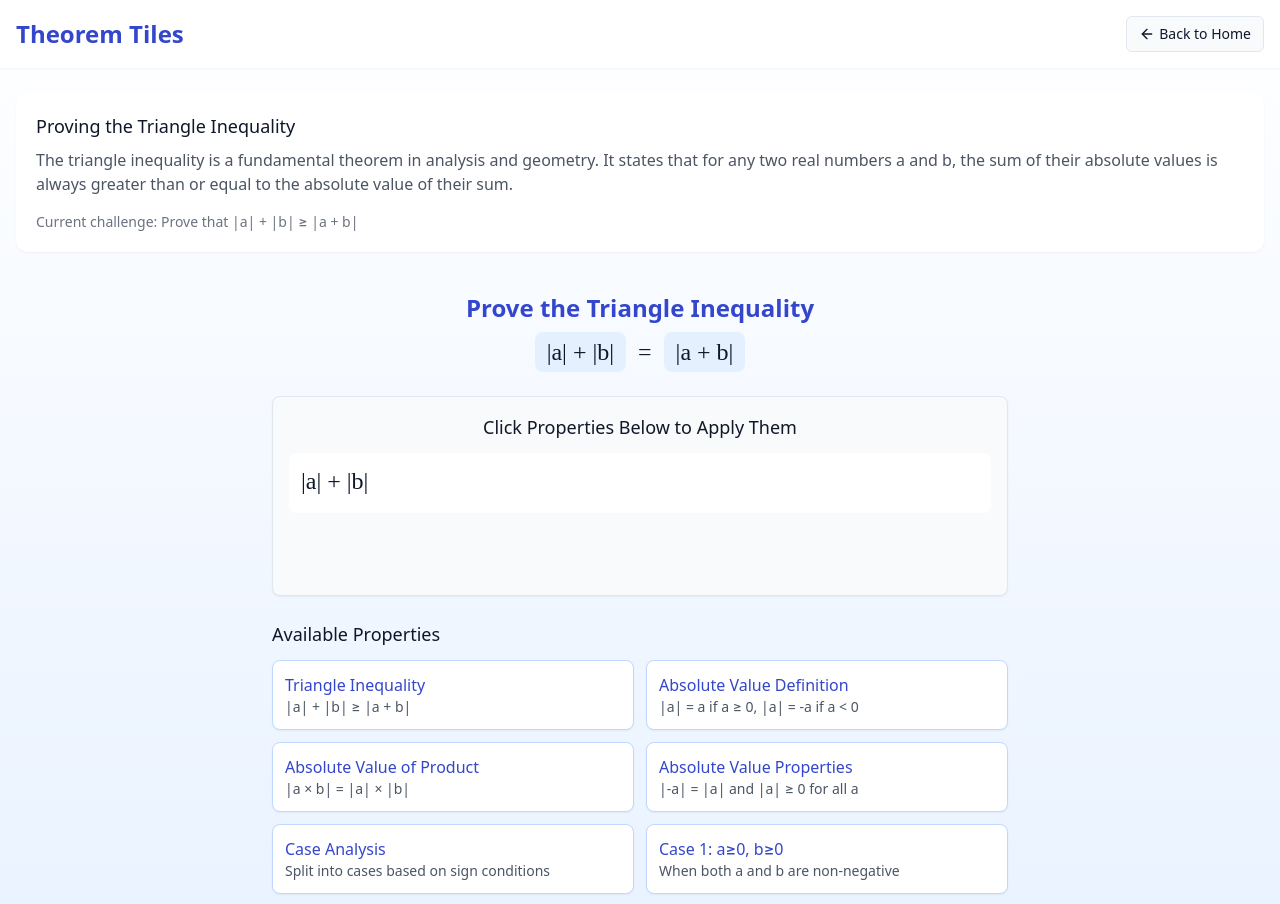
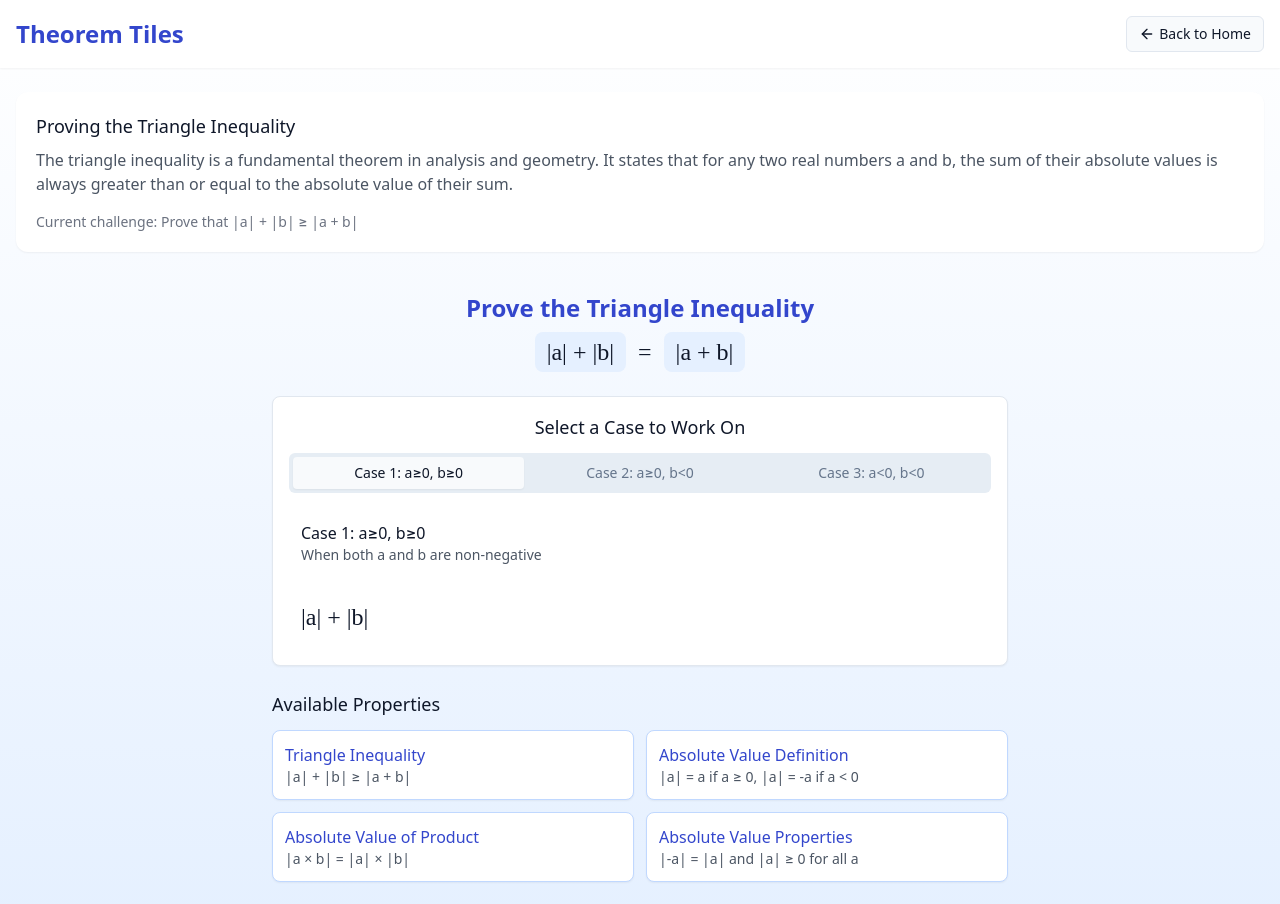
Before and after one commit to jacobsus7/theorem-tiles-interactive, a React (Vite) app: page /triangle-inequality in a window 1280 px wide. Shown: the top 904 px of the page. Built offline with nearby package versions, Linux system fonts and the light colour scheme.

Commit message:
Refactor: Implement case analysis in proof workspace
Modify the proof workspace to allow users to select and prove cases individually, only completing the full proof when all cases are proven.

```diff
--- a/src/components/ProofWorkspace.tsx
+++ b/src/components/ProofWorkspace.tsx
@@ -1,20 +1,96 @@
 
-import React from 'react';
-import { Theorem, Step } from '../types/theorem';
+import React, { useState } from 'react';
+import { Theorem, Step, ProofCase } from '../types/theorem';
 import ProofStep from './ProofStep';
 import { Card } from '@/components/ui/card';
+import { Tabs, TabsContent, TabsList, TabsTrigger } from '@/components/ui/tabs';
+import { Button } from '@/components/ui/button';
+import { Check, CircleDot } from 'lucide-react';
 
 interface ProofWorkspaceProps {
   theorem: Theorem;
-  onApplyProperty: (propertyId: string) => void;
+  onApplyProperty: (propertyId: string, caseId?: string) => void;
   steps: Step[];
+  cases?: ProofCase[];
+  currentCase?: string;
+  onSelectCase?: (caseId: string) => void;
 }
 
 const ProofWorkspace: React.FC<ProofWorkspaceProps> = ({
   theorem,
   onApplyProperty,
-  steps
+  steps,
+  cases,
+  currentCase,
+  onSelectCase
 }) => {
+  // If this is a case-based proof, render the cases as tabs
+  if (theorem.caseBasedProof && cases && onSelectCase) {
+    return (
+      <Card className="p-4 min-h-[200px]">
+        <h2 className="text-lg font-medium mb-3 text-center">
+          {theorem.isComplete ?
+            'All Cases Proven! ✅' :
+            'Select a Case to Work On'
+          }
+        </h2>
+
+        <Tabs
+          value={currentCase}
+          onValueChange={onSelectCase}
+          className="w-full"
+        >
+          <TabsList className="grid grid-cols-3 mb-4">
+            {cases.map(caseItem => (
+              <TabsTrigger
+                key={caseItem.id}
+                value={caseItem.id}
+                className="relative"
+              >
+                {caseItem.name}
+                {caseItem.isComplete && (
+                  <span className="absolute -top-1 -right-1">
+                    <Check className="h-4 w-4 text-green-500" />
+                  </span>
+                )}
+              </TabsTrigger>
+            ))}
+          </TabsList>
+
+          {cases.map(caseItem => (
+            <TabsContent key={caseItem.id} value={caseItem.id} className="space-y-2">
+              <div className="bg-mathBlue-50 p-3 rounded-lg mb-3">
+                <p className="font-medium">{caseItem.name}</p>
+                <p className="text-sm text-gray-600">{caseItem.description}</p>
+              </div>
+
+              {caseItem.steps.length === 0 ? (
+                <div className="text-center py-8 text-gray-400">
+                  Start by clicking a property to apply
+                </div>
+              ) : (
+                caseItem.steps.map((step, index) => (
+                  <ProofStep
+                    key={index}
+                    step={step}
+                    isTarget={index === caseItem.steps.length - 1 && caseItem.isComplete}
+                  />
+                ))
+              )}
+
+              {caseItem.isComplete && (
+                <div className="text-center py-3 text-mathGreen-600 font-medium">
+                  This case is proven! ✅
+                </div>
+              )}
+            </TabsContent>
+          ))}
+        </Tabs>
+      </Card>
+    );
+  }
+
+  // Regular non-case-based proof rendering
   return (
     <Card
       className={`p-4 min-h-[200px] transition-all duration-200 ${
--- a/src/components/TheoremProver.tsx
+++ b/src/components/TheoremProver.tsx
@@ -1,7 +1,7 @@
 
-import React, { useState } from 'react';
-import { Theorem, Step } from '../types/theorem';
-import { applyProperty, isProofComplete } from '../data/theorems';
+import React, { useState, useEffect } from 'react';
+import { Theorem, Step, ProofCase } from '../types/theorem';
+import { applyProperty, isProofComplete, areAllCasesComplete } from '../data/theorems';
 import TheoremHeader from './TheoremHeader';
 import ProofWorkspace from './ProofWorkspace';
 import PropertiesList from './PropertiesList';
@@ -16,12 +16,83 @@ const TheoremProver: React.FC<TheoremProverProps> = ({ theorem: initialTheorem }
   const [steps, setSteps] = useState<Step[]>([
     { expression: initialTheorem.initialExpression }
   ]);
+  const [cases, setCases] = useState<ProofCase[] | undefined>(initialTheorem.cases?.map(c => ({
+    ...c,
+    steps: [{ expression: c.initialExpression }]
+  })));
+  const [currentCase, setCurrentCase] = useState<string | undefined>(
+    initialTheorem.cases ? initialTheorem.cases[0].id : undefined
+  );
   const { toast } = useToast();
 
-  const handleApplyProperty = (propertyId: string) => {
+  const handleApplyProperty = (propertyId: string, caseId?: string) => {
     if (theorem.isComplete) return;
 
-    console.log("Applying property:", propertyId);
+    console.log("Applying property:", propertyId, "to case:", caseId || "main proof");
+
+    // For case-based proofs
+    if (theorem.caseBasedProof && cases && caseId) {
+      const caseIndex = cases.findIndex(c => c.id === caseId);
+      if (caseIndex === -1 || cases[caseIndex].isComplete) return;
+
+      const currentCaseSteps = cases[caseIndex].steps;
+      const currentExpression = currentCaseSteps[currentCaseSteps.length - 1].expression;
+      const result = applyProperty(currentExpression, propertyId, caseId);
+
+      if (!result) {
+        toast({
+          title: "Error",
+          description: "This property doesn't apply here",
+          variant: "destructive"
+        });
+        return;
+      }
+
+      const { newExpression, explanation } = result;
+      const propertyName = theorem.availableProperties.find(p => p.id === propertyId)?.name || propertyId;
+
+      // Create new step
+      const newStep: Step = {
+        expression: newExpression,
+        appliedProperty: propertyName,
+        explanation
+      };
+
+      // Update case steps
+      const updatedCases = [...cases];
+      const newCaseSteps = [...currentCaseSteps, newStep];
+      updatedCases[caseIndex].steps = newCaseSteps;
+
+      // Check if this case is complete
+      const caseComplete = isProofComplete(newExpression, cases[caseIndex].targetExpression);
+      if (caseComplete) {
+        updatedCases[caseIndex].isComplete = true;
+        toast({
+          title: "Case Completed",
+          description: `${cases[caseIndex].name} has been proven!`
+        });
+      }
+
+      setCases(updatedCases);
+
+      // Check if all cases are complete to mark the theorem as complete
+      const allCasesComplete = areAllCasesComplete(updatedCases);
+      if (allCasesComplete) {
+        setTheorem({
+          ...theorem,
+          isComplete: true,
+          cases: updatedCases
+        });
+        toast({
+          title: "Success",
+          description: "All cases proven! The theorem is complete."
+        });
+      }
+
+      return;
+    }
+
+    // For regular, non-case-based proofs
     const currentExpression = steps[steps.length - 1].expression;
     const result = applyProperty(currentExpression, propertyId);
 
@@ -62,6 +133,10 @@ const TheoremProver: React.FC<TheoremProverProps> = ({ theorem: initialTheorem }
     }
   };
 
+  const handleSelectCase = (caseId: string) => {
+    setCurrentCase(caseId);
+  };
+
   return (
     <div className="max-w-3xl mx-auto p-4">
       <TheoremHeader theorem={theorem} />
@@ -70,11 +145,14 @@ const TheoremProver: React.FC<TheoremProverProps> = ({ theorem: initialTheorem }
         theorem={theorem}
         onApplyProperty={handleApplyProperty}
         steps={steps}
+        cases={cases}
+        currentCase={currentCase}
+        onSelectCase={handleSelectCase}
       />
 
       <PropertiesList
         properties={theorem.availableProperties}
-        onApplyProperty={handleApplyProperty}
+        onApplyProperty={(propertyId) => handleApplyProperty(propertyId, currentCase)}
       />
     </div>
   );
--- a/src/components/ui/tabs.tsx
+++ b/src/components/ui/tabs.tsx
@@ -1,3 +1,4 @@
+
 import * as React from "react"
 import * as TabsPrimitive from "@radix-ui/react-tabs"
 
--- a/src/data/theorems.ts
+++ b/src/data/theorems.ts
@@ -1,4 +1,5 @@
-import { Theorem, Property } from "../types/theorem";
+
+import { Theorem, Property, ProofCase } from "../types/theorem";
 
 // Define the available properties (axioms)
 export const properties: Property[] = [
@@ -71,31 +72,37 @@ export const properties: Property[] = [
     id: "abs_properties",
     name: "Absolute Value Properties",
     description: "|-a| = |a| and |a| ≥ 0 for all a",
-  },
-  {
-    id: "case_analysis",
-    name: "Case Analysis",
-    description: "Split into cases based on sign conditions",
-  },
+  }
+];
+
+// Triangle inequality theorem cases
+const triangleInequalityCases: ProofCase[] = [
   {
     id: "case1",
     name: "Case 1: a≥0, b≥0",
     description: "When both a and b are non-negative",
+    initialExpression: "|a| + |b|",
+    targetExpression: "|a + b|",
+    steps: [],
+    isComplete: false
   },
   {
     id: "case2",
     name: "Case 2: a≥0, b<0",
     description: "When a is non-negative and b is negative",
+    initialExpression: "|a| + |b|",
+    targetExpression: "|a + b|",
+    steps: [],
+    isComplete: false
   },
   {
     id: "case3",
     name: "Case 3: a<0, b<0",
     description: "When both a and b are negative",
-  },
-  {
-    id: "combine_cases",
-    name: "Combine Cases",
-    description: "Combine all cases to complete the proof",
+    initialExpression: "|a| + |b|",
+    targetExpression: "|a + b|",
+    steps: [],
+    isComplete: false
   }
 ];
 
@@ -125,11 +132,12 @@ export const theorems: Theorem[] = [
     initialExpression: "|a| + |b|",
     targetExpression: "|a + b|",
     availableProperties: properties.filter(p =>
-      ["triangle_inequality", "abs_definition", "abs_mult", "abs_properties",
-       "case_analysis", "case1", "case2", "case3", "combine_cases"].includes(p.id)
+      ["triangle_inequality", "abs_definition", "abs_mult", "abs_properties"].includes(p.id)
     ),
     steps: [],
     isComplete: false,
+    cases: triangleInequalityCases,
+    caseBasedProof: true
   },
 ];
 
@@ -188,7 +196,8 @@ const hasMultiplicativeIdentity = (expression: string): { match: string, variabl
 // Logic to apply properties to expressions
 export const applyProperty = (
   expression: string,
-  propertyId: string
+  propertyId: string,
+  caseId?: string // Optional case ID for case-based proofs
 ): { newExpression: string, explanation: string } | null => {
   // For our first theorem -(-1) = 1
   if (expression === "-(-1)" && propertyId === "neg_mult") {
@@ -296,68 +305,58 @@ export const applyProperty = (
     }
   }
 
-  // Triangle inequality theorem with case analysis
-  if (expression === "|a| + |b|" && propertyId === "case_analysis") {
+  // Triangle inequality theorem - case-specific logic
+  if (caseId) {
+    // Case 1: Both a and b are non-negative
+    if (caseId === "case1") {
+      if (expression === "|a| + |b|" && propertyId === "abs_definition") {
         return {
-      newExpression: "Case analysis",
-      explanation: "We'll split our proof into three cases based on the signs of a and b"
+          newExpression: "a + b",
+          explanation: "When a≥0 and b≥0, |a| = a and |b| = b, so |a| + |b| = a + b"
         };
       }
 
-  if (expression === "Case analysis" && propertyId === "case1") {
+      if (expression === "a + b" && propertyId === "abs_definition") {
         return {
-      newExpression: "Case 1: a≥0, b≥0",
-      explanation: "For the first case, assume both a and b are non-negative"
+          newExpression: "|a + b|",
+          explanation: "Since a + b ≥ 0 when a≥0 and b≥0, we have |a + b| = a + b = |a| + |b|"
+        };
+      }
+    }
+
+    // Case 2: a≥0, b<0
+    if (caseId === "case2") {
+      if (expression === "|a| + |b|" && propertyId === "abs_definition") {
+        return {
+          newExpression: "a + (-b)",
+          explanation: "When a≥0 and b<0, |a| = a and |b| = -b, so |a| + |b| = a + (-b) = a - b"
         };
       }
 
-  if (expression === "Case 1: a≥0, b≥0" && propertyId === "abs_definition") {
+      if (expression === "a + (-b)" && propertyId === "abs_definition") {
         return {
-      newExpression: "Case1: a + b = |a + b|",
-      explanation: "When a≥0 and b≥0, then |a| = a and |b| = b, so |a| + |b| = a + b. Also, a + b ≥ 0, so |a + b| = a + b"
+          newExpression: "|a + b|",
+          explanation: "When a≥0 and b<0: If a + b ≥ 0, |a + b| = a + b, and a - b ≥ a + b is false. If a + b < 0, |a + b| = -(a + b) = -a - b, and a - b ≥ -a - b simplifies to a ≥ -a, which is true since a≥0. Therefore, |a| + |b| ≥ |a + b|"
+        };
+      }
+    }
+
+    // Case 3: a<0, b<0
+    if (caseId === "case3") {
+      if (expression === "|a| + |b|" && propertyId === "abs_definition") {
+        return {
+          newExpression: "(-a) + (-b)",
+          explanation: "When a<0 and b<0, |a| = -a and |b| = -b, so |a| + |b| = (-a) + (-b) = -a - b"
         };
       }
 
-  if (expression === "Case1: a + b = |a + b|" && propertyId === "case2") {
+      if (expression === "(-a) + (-b)" && propertyId === "abs_definition") {
         return {
-      newExpression: "Case 2: a≥0, b<0",
-      explanation: "For the second case, assume a is non-negative and b is negative"
+          newExpression: "|a + b|",
+          explanation: "When a<0 and b<0, a + b < 0, so |a + b| = -(a + b) = -a - b = |a| + |b|, thus |a| + |b| = |a + b|"
         };
       }
-
-  if (expression === "Case 2: a≥0, b<0" && propertyId === "abs_definition") {
-    return {
-      newExpression: "Case2: a + (-b) ≥ |a + b|",
-      explanation: "When a≥0 and b<0, then |a| = a and |b| = -b, so |a| + |b| = a + (-b) = a - b. If a + b ≥ 0, then |a + b| = a + b, so a - b ≥ a + b, which is false. If a + b < 0, then |a + b| = -(a + b) = -a - b, so a - b ≥ -a - b, which is a ≥ -a, true when a≥0"
-    };
     }
-
-  if (expression === "Case2: a + (-b) ≥ |a + b|" && propertyId === "case3") {
-    return {
-      newExpression: "Case 3: a<0, b<0",
-      explanation: "For the third case, assume both a and b are negative"
-    };
-  }
-
-  if (expression === "Case 3: a<0, b<0" && propertyId === "abs_definition") {
-    return {
-      newExpression: "Case3: (-a) + (-b) ≥ |a + b|",
-      explanation: "When a<0 and b<0, then |a| = -a and |b| = -b, so |a| + |b| = (-a) + (-b) = -a - b. Also, a + b < 0, so |a + b| = -(a + b) = -a - b"
-    };
-  }
-
-  if (expression === "Case3: (-a) + (-b) ≥ |a + b|" && propertyId === "combine_cases") {
-    return {
-      newExpression: "∴ |a| + |b| ≥ |a + b|",
-      explanation: "In all three cases, we've shown that |a| + |b| ≥ |a + b|, so the triangle inequality is proven for all real numbers a and b"
-    };
-  }
-
-  if (expression === "∴ |a| + |b| ≥ |a + b|" && propertyId === "triangle_inequality") {
-    return {
-      newExpression: "|a + b|",
-      explanation: "We have proven the triangle inequality: |a| + |b| ≥ |a + b| for all real numbers a and b"
-    };
   }
 
   return null; // Property cannot be applied to this expression
@@ -369,3 +368,8 @@ export const isProofComplete = (
 ): boolean => {
   return currentExpression === targetExpression;
 };
+
+// Check if all cases of a case-based proof are complete
+export const areAllCasesComplete = (cases: ProofCase[]): boolean => {
+  return cases.every(c => c.isComplete);
+};
--- a/src/types/theorem.ts
+++ b/src/types/theorem.ts
@@ -3,6 +3,16 @@ export interface Step {
   expression: string;
   appliedProperty?: string;
   explanation?: string;
+}
+
+export interface ProofCase {
+  id: string;
+  name: string;
+  description: string;
+  initialExpression: string;
+  targetExpression: string;
+  steps: Step[];
+  isComplete: boolean;
 }
 
 export interface Theorem {
@@ -13,6 +23,8 @@ export interface Theorem {
   availableProperties: Property[];
   steps: Step[];
   isComplete: boolean;
+  cases?: ProofCase[]; // Optional cases for case-based proofs
+  caseBasedProof?: boolean; // Flag to indicate if this is a case-based proof
 }
 
 export interface Property {
```
Lines whose indentation alone changed are shown as unchanged.
